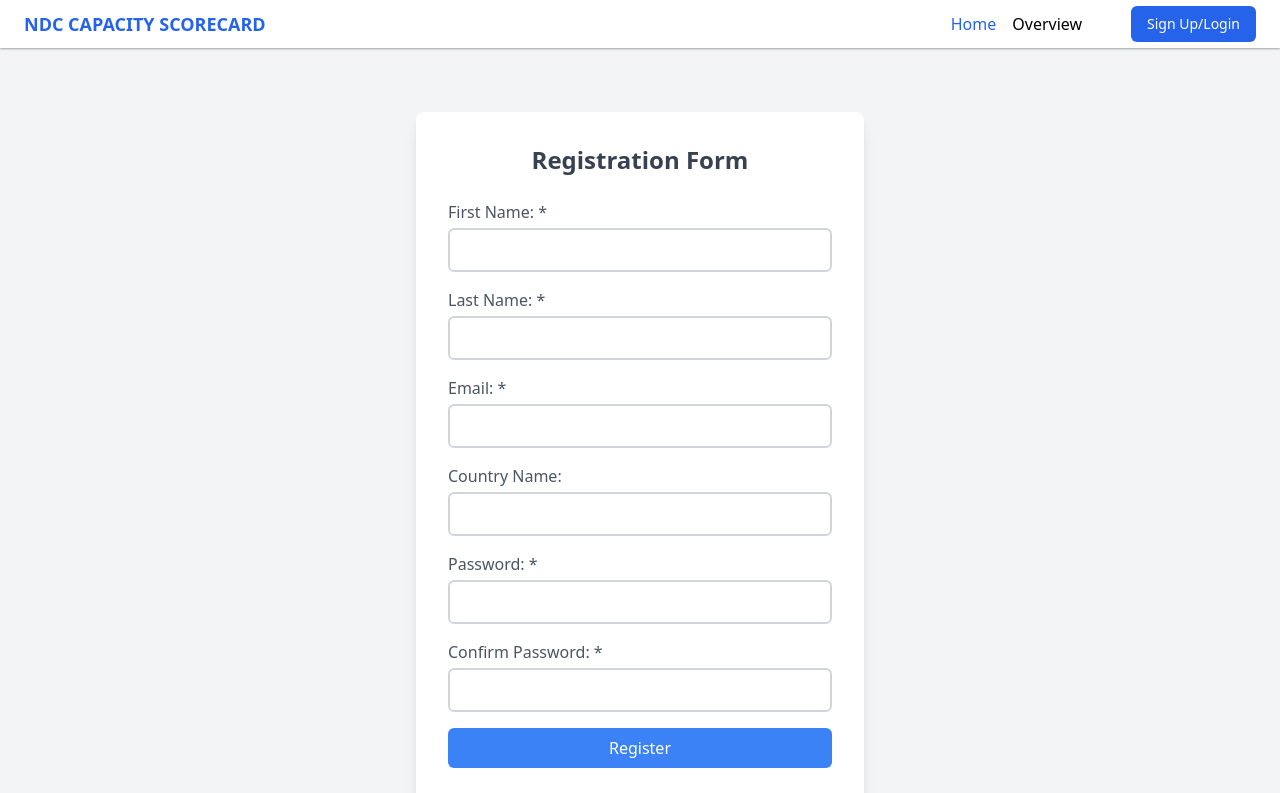
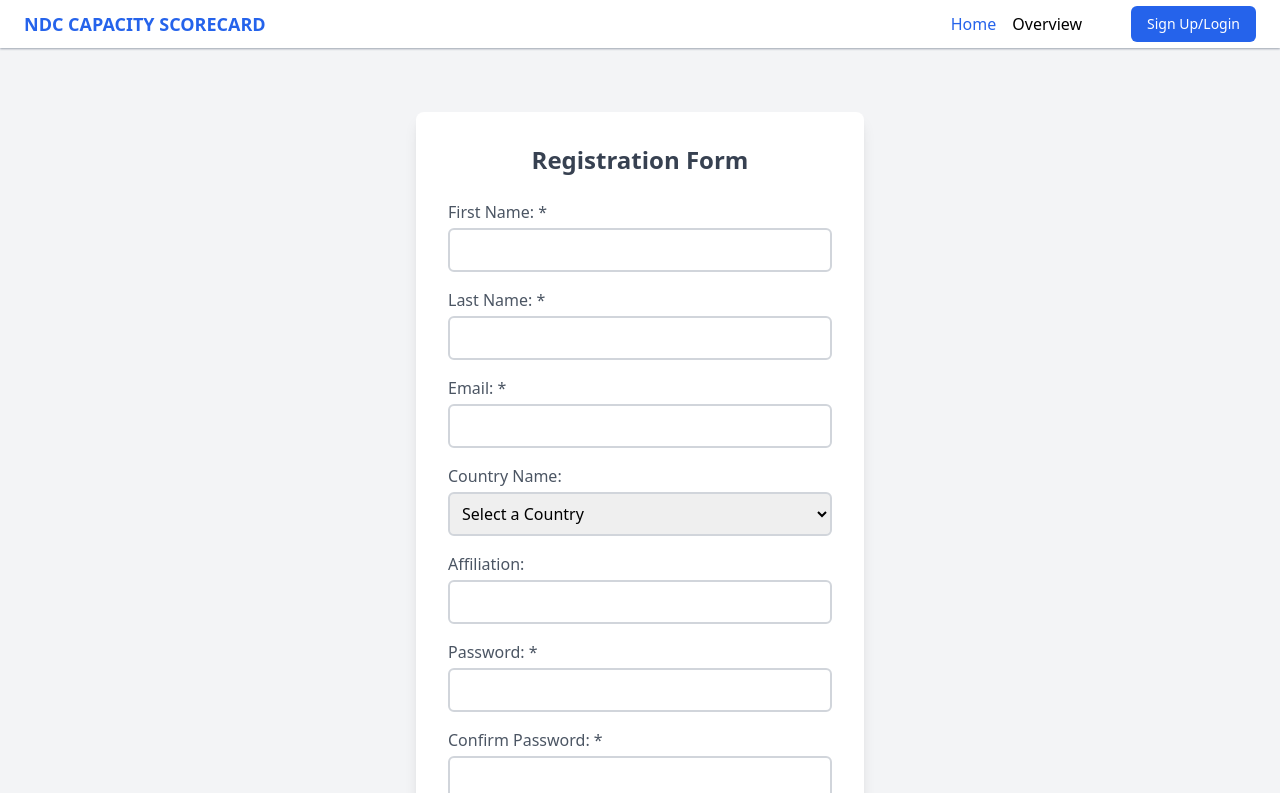
Before and after one commit to GraceKaimburi/NDC_Scorecard, a Next.js app: page /register in a window 1280 px wide. Shown: the top 793 px of the page. Built offline with nearby package versions, Linux system fonts and the light colour scheme.

Commit message:
Added Countries in Register, and Affiliation

```diff
--- a/app/(user)/register/page.js
+++ b/app/(user)/register/page.js
@@ -1,6 +1,46 @@
 'use client';
 import { useState } from 'react';
 import { useRouter } from 'next/navigation';
+
+const comprehensiveCountries = [
+  // UN Member States (193)
+  "Afghanistan", "Albania", "Algeria", "Andorra", "Angola", "Antigua and Barbuda", "Argentina", "Armenia", "Australia", "Austria",
+  "Azerbaijan", "Bahamas", "Bahrain", "Bangladesh", "Barbados", "Belarus", "Belgium", "Belize", "Benin", "Bhutan",
+  "Bolivia", "Bosnia and Herzegovina", "Botswana", "Brazil", "Brunei", "Bulgaria", "Burkina Faso", "Burundi", "Cabo Verde", "Cambodia",
+  "Cameroon", "Canada", "Central African Republic", "Chad", "Chile", "China", "Colombia", "Comoros", "Congo", "Costa Rica",
+  "Croatia", "Cuba", "Cyprus", "Czech Republic", "Democratic Republic of the Congo", "Denmark", "Djibouti", "Dominica", "Dominican Republic", "Ecuador",
+  "Egypt", "El Salvador", "Equatorial Guinea", "Eritrea", "Estonia", "Eswatini", "Ethiopia", "Fiji", "Finland", "France",
+  "Gabon", "Gambia", "Georgia", "Germany", "Ghana", "Greece", "Grenada", "Guatemala", "Guinea", "Guinea-Bissau",
+  "Guyana", "Haiti", "Honduras", "Hungary", "Iceland", "India", "Indonesia", "Iran", "Iraq", "Ireland",
+  "Israel", "Italy", "Jamaica", "Japan", "Jordan", "Kazakhstan", "Kenya", "Kiribati", "Kuwait", "Kyrgyzstan",
+  "Laos", "Latvia", "Lebanon", "Lesotho", "Liberia", "Libya", "Liechtenstein", "Lithuania", "Luxembourg", "Madagascar",
+  "Malawi", "Malaysia", "Maldives", "Mali", "Malta", "Marshall Islands", "Mauritania", "Mauritius", "Mexico", "Micronesia",
+  "Moldova", "Monaco", "Mongolia", "Montenegro", "Morocco", "Mozambique", "Myanmar", "Namibia", "Nauru", "Nepal",
+  "Netherlands", "New Zealand", "Nicaragua", "Niger", "Nigeria", "North Korea", "North Macedonia", "Norway", "Oman", "Pakistan",
+  "Palau", "Panama", "Papua New Guinea", "Paraguay", "Peru", "Philippines", "Poland", "Portugal", "Qatar", "Romania",
+  "Russia", "Rwanda", "Saint Kitts and Nevis", "Saint Lucia", "Saint Vincent and the Grenadines", "Samoa", "San Marino", "Sao Tome and Principe",
+  "Saudi Arabia", "Senegal", "Serbia", "Seychelles", "Sierra Leone", "Singapore", "Slovakia", "Slovenia", "Solomon Islands", "Somalia",
+  "South Africa", "South Korea", "South Sudan", "Spain", "Sri Lanka", "Sudan", "Suriname", "Sweden", "Switzerland", "Syria",
+  "Tajikistan", "Tanzania", "Thailand", "Timor-Leste", "Togo", "Tonga", "Trinidad and Tobago", "Tunisia", "Turkey", "Turkmenistan",
+  "Tuvalu", "Uganda", "Ukraine", "United Arab Emirates", "United Kingdom", "United States", "Uruguay", "Uzbekistan", "Vanuatu", "Venezuela",
+  "Vietnam", "Yemen", "Zambia", "Zimbabwe",
+
+  // Non-UN Member Observer States
+  "Vatican City", "Palestine",
+
+  // Dependent Territories and Special Administrative Regions
+  "American Samoa", "Anguilla", "Aruba", "Bermuda", "British Virgin Islands", "Cayman Islands", "Cook Islands", "Curaçao", "Falkland Islands",
+  "French Polynesia", "Greenland", "Guam", "Hong Kong", "Isle of Man", "Jersey", "Macau", "Montserrat", "New Caledonia", "Niue",
+  "Northern Mariana Islands", "Puerto Rico", "Saint Helena", "Saint Pierre and Miquelon", "Tokelau", "Turks and Caicos Islands",
+  "U.S. Virgin Islands", "Wallis and Futuna",
+
+  // Disputed or Partially Recognized States
+  "Abkhazia", "Artsakh", "Cook Islands", "Northern Cyprus", "South Ossetia", "Taiwan", "Transnistria", "Western Sahara",
+
+  // Additional Territories
+  "Christmas Island", "Cocos (Keeling) Islands", "French Guiana", "Guadeloupe", "Martinique", "Mayotte", "Réunion", "Saint Martin",
+  "Sint Maarten"
+];
 
 const Register = () => {
   const [formData, setFormData] = useState({
@@ -8,6 +48,7 @@ const Register = () => {
     last_name: '',
     email: '',
     country_name: '',
+    affiliation: '',
     password: '',
     confirmPassword: '',
   });
@@ -26,7 +67,7 @@ const Register = () => {
 
   const handleSubmit = async (e) => {
     e.preventDefault();
-    const { first_name, last_name, email, country_name, password, confirmPassword } = formData;
+    const { first_name, last_name, email, country_name, affiliation, password, confirmPassword } = formData;
 
     // Front-end validation
     if (!first_name || !last_name || !email || !password || !confirmPassword) {
@@ -58,6 +99,7 @@ const Register = () => {
           last_name,
           email,
           country_name,
+          affiliation,
           password,
         }),
       });
@@ -188,12 +230,32 @@ const Register = () => {
             </div>
 
             <div>
-              <label htmlFor="country_name" className="block text-gray-600 mb-1">Country Name:</label>
-              <input
-                type="text"
+              <label htmlFor="country_name" className="block text-gray-600 mb-1">
+                Country Name:
+              </label>
+              <select
                 name="country_name"
                 id="country_name"
                 value={formData.country_name}
+                onChange={handleChange}
+                className="w-full border-2 border-gray-300 p-2 rounded-md focus:outline-none focus:border-blue-500"
+              >
+                <option value="">Select a Country</option>
+                {comprehensiveCountries.map((country, index) => (
+                  <option key={index} value={country}>
+                    {country}
+                  </option>
+                ))}
+              </select>
+            </div>
+
+            <div>
+              <label htmlFor="affiliation" className="block text-gray-600 mb-1">Affiliation:</label>
+              <input
+                type="text"
+                name="affiliation"
+                id="affiliation"
+                value={formData.affiliation}
                 onChange={handleChange}
                 className="w-full border-2 border-gray-300 p-2 rounded-md focus:outline-none focus:border-blue-500"
               />
```
